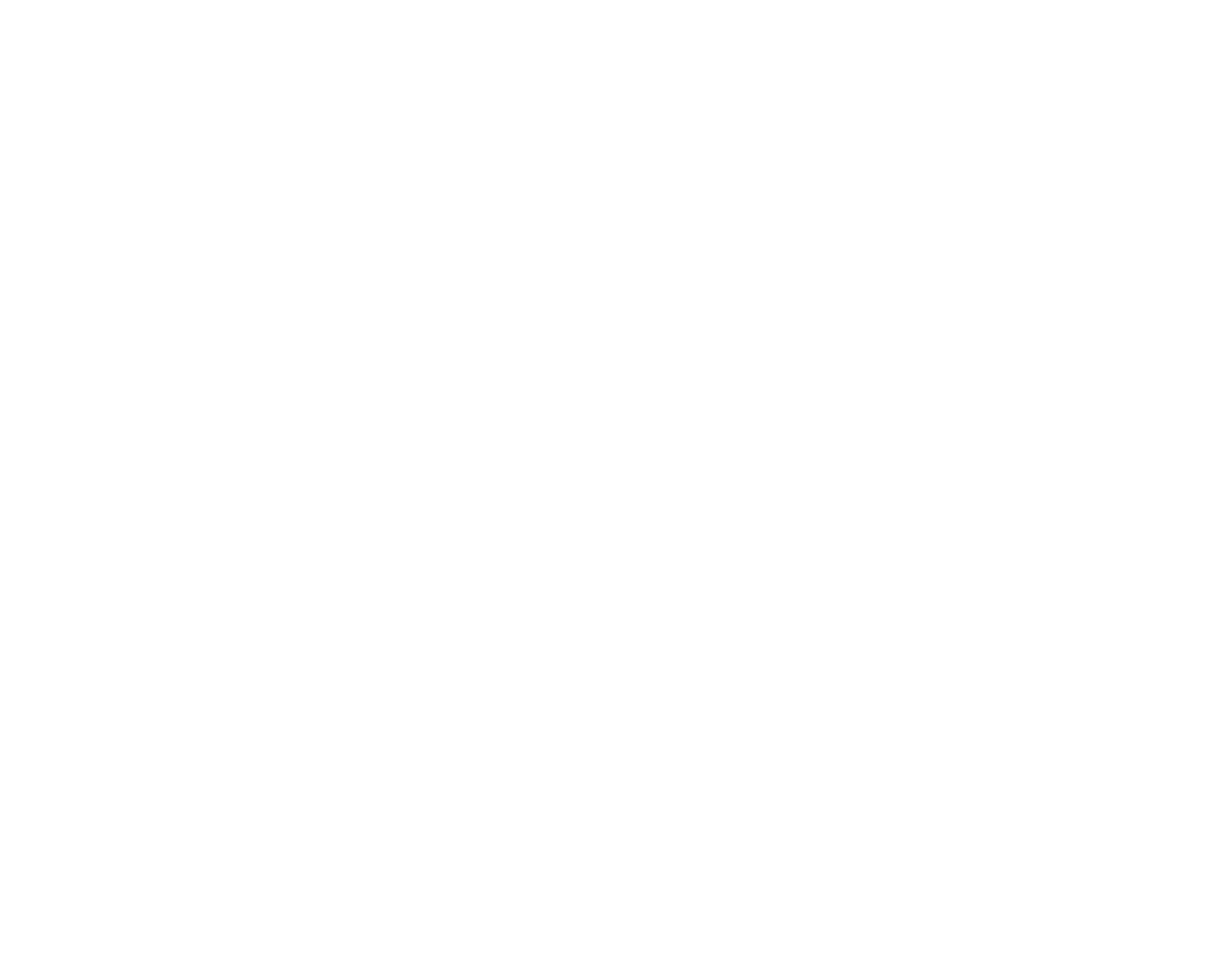
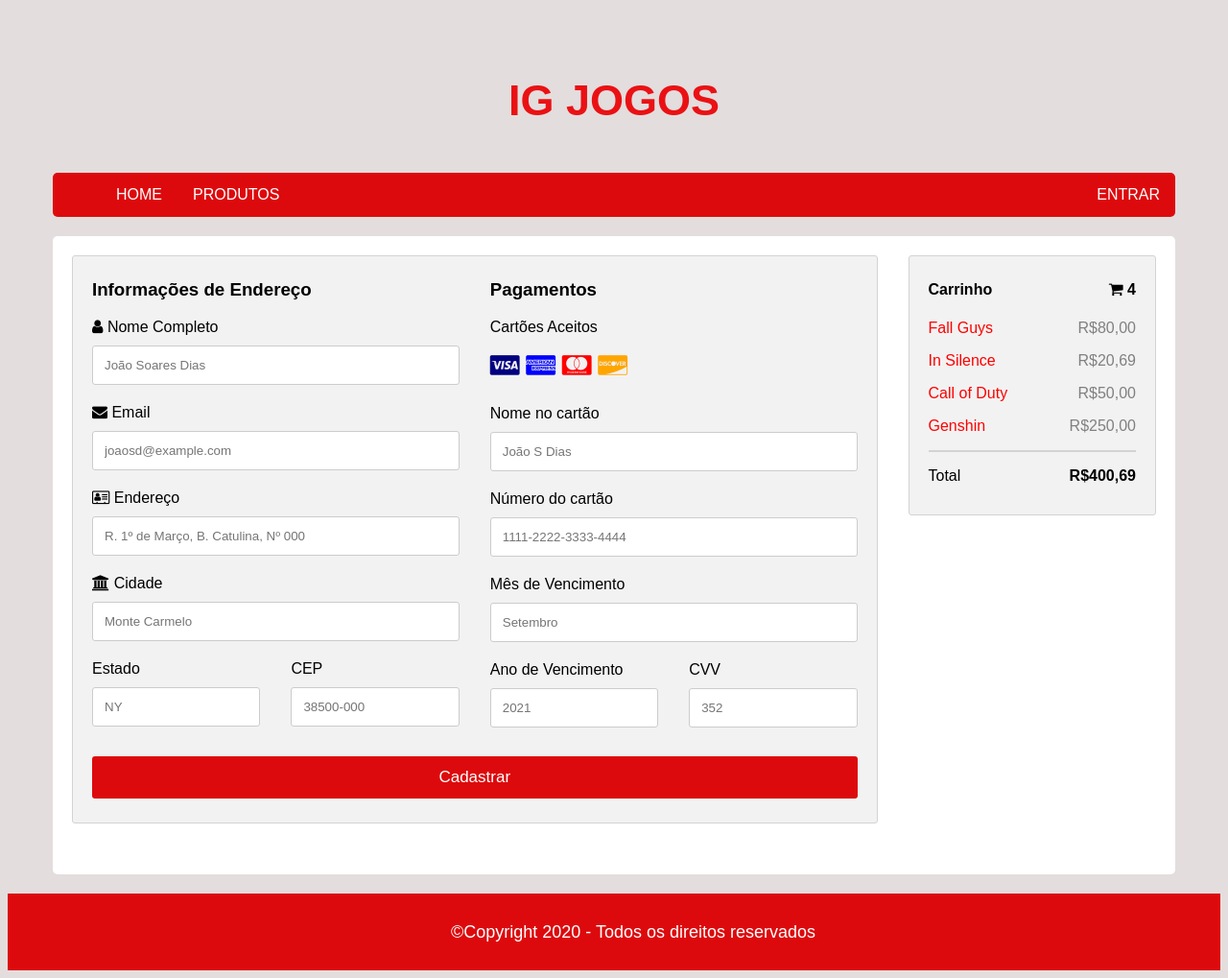
Before and after one commit to Brunofsi/IG-jogos, a plain HTML site: page paginas/cadastrocliente.html in a window 1280 px wide. Shown: the whole page at 96% size. Before the commit the page ends 800 px from the top, so only its background shows below. Drawn offline with Linux system fonts and the light colour scheme.

Commit message:
Add Cadastro
Adicionada a página de cadastro

```diff
--- /dev/null
+++ b/css/cadastro.css
@@ -0,0 +1,205 @@
+/* Estrutura CSS
+--------------------------- */
+
+* {
+    box-sizing: border-box;
+  }
+
+
+body{
+    background-color: #E3DDDD;
+    font-family: 'Poppins', sans-serif;
+    /*background-image: linear-gradient(darkgreen,#F4F2F2);*/
+}
+
+a {
+  text-decoration: none;
+}
+
+/* Cabeçalho CSS
+--------------------------- */
+
+header {
+    width: 100%;
+    margin: auto;
+}
+
+.header {
+    height: 150px;
+    display: block;
+}
+
+.logo {
+    font-style: normal;
+    font-size: 45px;
+    font-weight: 600;
+    text-align: center;
+    padding: 49px;
+    text-transform: uppercase;
+    /*background-color: #0B610B;*/
+}
+
+.logo a {
+    color: #EA1114;
+    /*background-color: #0B610B;*/
+}
+
+/* Menu CSS
+--------------------------- */
+
+.navigation {
+    background-color: #DD0A0D;
+    border-radius: 5px;
+    max-width: 1170px;
+    overflow: hidden;
+    display: flex;
+    align-items: center;
+    margin: 0 auto;
+}
+
+.navigation ul {
+    display: flex;
+    list-style: none;
+    width: 1250px;
+    margin: 0 10px;
+}
+
+.navigation a {
+    display: flex;
+    flex-direction: column;
+}
+
+.navigation a {
+    display: block;
+    color: white;
+    text-align: center;
+    padding: 14px 16px;
+    text-decoration: none;
+}
+
+.navigation a:hover {
+    color: #000;
+}
+
+/*PRODUTO
+--------------------------- */
+.produto {
+  width: 1170px;
+  height: 665px;
+  margin: auto;
+  border-radius: 5px;
+  background-color: #ffffff;
+  margin-bottom: 20px;
+}
+
+.centro {
+  display: flex;
+  padding: 20px;
+  margin-top: 20px;
+}
+
+.row {
+    display: -ms-flexbox; /* IE10 */
+    display: flex;
+    -ms-flex-wrap: wrap; /* IE10 */
+    flex-wrap: wrap;
+    margin: 0 -16px;
+}
+
+.col-25 {
+  -ms-flex: 25%; /* IE10 */
+  flex: 25%;
+}
+
+.col-50 {
+    -ms-flex: 50%; /* IE10 */
+    flex: 50%;
+}
+
+.col-75 {
+    -ms-flex: 75%; /* IE10 */
+    flex: 75%;
+}
+
+.col-25,
+.col-50,
+.col-75 {
+  padding: 0 16px;
+}
+
+.container {
+    background-color: #f2f2f2;
+    padding: 5px 20px 15px 20px;
+    border: 1px solid lightgrey;
+    border-radius: 3px;
+}
+
+input[type=text] {
+    width: 100%;
+    margin-bottom: 20px;
+    padding: 12px;
+    border: 1px solid #ccc;
+    border-radius: 3px;
+}
+
+label {
+    margin-bottom: 10px;
+    display: block;
+}
+
+.icon-container {
+    margin-bottom: 20px;
+    padding: 7px 0;
+    font-size: 24px;
+}
+
+.btn {
+    background-color: #DD0A0D;
+    color: white;
+    padding: 12px;
+    margin: 10px 0;
+    border: none;
+    width: 100%;
+    border-radius: 3px;
+    cursor: pointer;
+    font-size: 17px;
+}
+
+.btn:hover {
+    background-color: #EA1114;
+}
+
+a {
+    color: red;
+}
+
+hr {
+    border: 1px solid lightgrey;
+}
+
+span.price {
+    float: right;
+    color: grey;
+}
+
+/* Rodapé
+-----------------------------*/
+footer {
+    height: 80px;
+    background: #DD0A0D;
+}
+
+footer li {
+    list-style: none;
+}
+
+footer p {
+    font-family: 'Poppins', sans-serif;
+    font-size: 18px;
+    font-weight: lighter;
+    text-align: center;
+    text-transform: unset;
+    color: white;
+    padding-top: 30px;
+    margin-top: 3px;
+}
--- a/css/login.css
+++ b/css/login.css
@@ -154,6 +154,12 @@ a{
 	font-size: 0.9rem;
 	transition: .3s;
 }
+/*
+a.outro {
+    text-align: left;
+    color: blue;
+}
+*/
 
 a:hover{
 	color: #EA1114;
--- a/css/paginas.css
+++ b/css/paginas.css
@@ -109,10 +109,6 @@ header {
   background-color: #E3DDDD;
   border-radius: 5px;
   padding: 20px;
-}
-
-.desc {
-
 }
 
 .desc h1 {
--- a/paginas/cadastrocliente.html
+++ b/paginas/cadastrocliente.html
@@ -0,0 +1,118 @@
+<!DOCTYPE html>
+<html lang="pt-br">
+<head>
+    <meta charset="UTF-8">
+    <meta name="viewport" content="width=device-width, initial-scale=1.0">
+    <title>IG Jogos</title>
+    <link rel="stylesheet" type="text/css" href="../css/cadastro.css">
+    <link rel="stylesheet" href="https://cdnjs.cloudflare.com/ajax/libs/font-awesome/4.7.0/css/font-awesome.min.css">
+</head>
+<body>
+	<header>
+		<div class="header">
+			<h1 class="logo">
+				<a href="#">IG Jogos</a>
+			</h1>
+		</div>
+
+		<nav class="navigation">
+				<ul>
+					<li><a href="../index.html">HOME</a></li>
+					<li><a href="#produtos">PRODUTOS</a></li>
+					<!--<li><a href="#carrinho"><b>CARRINHO</b></a></li>-->
+				</ul>
+
+				<a href="login.html">ENTRAR</a></li>
+		</nav>
+    </header>
+
+    <section class="produto">
+		<div class="centro">
+			<div class="row">
+                <div class="col-75">
+                  <div class="container">
+                    <form action="#">
+
+                      <div class="row">
+                        <div class="col-50">
+                          <h3>Informações de Endereço</h3>
+                          <label for="fname"><i class="fa fa-user"></i> Nome Completo</label>
+                          <input type="text" id="fname" name="firstname" placeholder="João Soares Dias">
+                          <label for="email"><i class="fa fa-envelope"></i> Email</label>
+                          <input type="text" id="email" name="email" placeholder="joaosd@example.com">
+                          <label for="adr"><i class="fa fa-address-card-o"></i> Endereço</label>
+                          <input type="text" id="adr" name="address" placeholder="R. 1º de Março, B. Catulina, Nº 000">
+                          <label for="city"><i class="fa fa-institution"></i> Cidade</label>
+                          <input type="text" id="city" name="city" placeholder="Monte Carmelo">
+
+                          <div class="row">
+                            <div class="col-50">
+                              <label for="state">Estado</label>
+                              <input type="text" id="state" name="state" placeholder="NY">
+                            </div>
+                            <div class="col-50">
+                              <label for="zip">CEP</label>
+                              <input type="text" id="zip" name="zip" placeholder="38500-000">
+                            </div>
+                          </div>
+                        </div>
+
+                        <div class="col-50">
+                          <h3>Pagamentos</h3>
+                          <label for="fname">Cartões Aceitos</label>
+                          <div class="icon-container">
+                            <i class="fa fa-cc-visa" style="color:navy;"></i>
+                            <i class="fa fa-cc-amex" style="color:blue;"></i>
+                            <i class="fa fa-cc-mastercard" style="color:red;"></i>
+                            <i class="fa fa-cc-discover" style="color:orange;"></i>
+                          </div>
+                          <label for="cname">Nome no cartão</label>
+                          <input type="text" id="cname" name="cardname" placeholder="João S Dias">
+                          <label for="ccnum">Número do cartão</label>
+                          <input type="text" id="ccnum" name="cardnumber" placeholder="1111-2222-3333-4444">
+                          <label for="expmonth">Mês de Vencimento</label>
+                          <input type="text" id="expmonth" name="expmonth" placeholder="Setembro">
+                          <div class="row">
+                            <div class="col-50">
+                              <label for="expyear">Ano de Vencimento</label>
+                              <input type="text" id="expyear" name="expyear" placeholder="2021">
+                            </div>
+                            <div class="col-50">
+                              <label for="cvv">CVV</label>
+                              <input type="text" id="cvv" name="cvv" placeholder="352">
+                            </div>
+                          </div>
+                        </div>
+
+                      </div>
+
+                      <input type="submit" value="Cadastrar" class="btn">
+                    </form>
+                  </div>
+                </div>
+                <div class="col-25">
+                  <div class="container">
+                    <h4>Carrinho <span class="price" style="color:black"><i class="fa fa-shopping-cart"></i> <b>4</b></span></h4>
+                    <p><a href="fallguys.html">Fall Guys</a> <span class="price">R$80,00</span></p>
+                    <p><a href="insilence.html">In Silence</a> <span class="price">R$20,69</span></p>
+                    <p><a href="callofduty.html">Call of Duty</a> <span class="price">R$50,00</span></p>
+                    <p><a href="genshin.html">Genshin</a> <span class="price">R$250,00</span></p>
+                    <hr>
+                    <p>Total <span class="price" style="color:black"><b>R$400,69</b></span></p>
+                  </div>
+                </div>
+              </div>
+		</div>
+    </section>
+
+    <footer>
+		<div class="baixo">
+			<ul>
+				<li class="grid-8">
+					<p>©Copyright 2020 - Todos os direitos reservados</p>
+				</li>
+			</ul>
+		</div>
+	</footer>
+</body>
+</html>
```
Also changed, not shown: paginas/login.html (+2 -0 lines).
